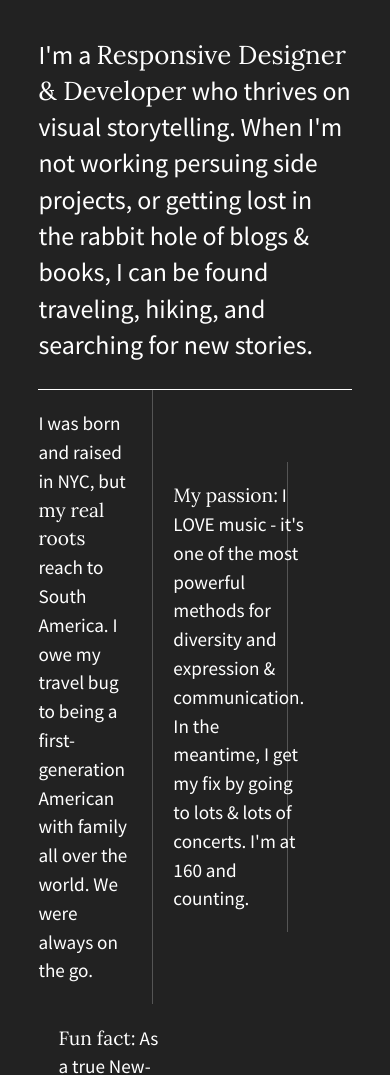
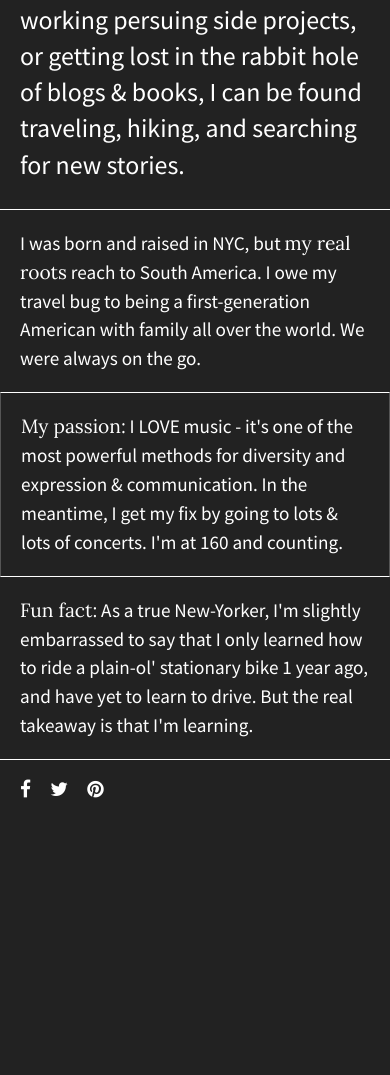
Before and after one commit to susangrundner/Aisha-flex-box-layout, a plain HTML site: page index.html in a window 390 px wide. Shown: the part 291-1366 px from the top of the page. After the commit the page ends 1111 px from the top, so only its background shows below. Drawn offline with nearby package versions, Linux system fonts and the light colour scheme.

Commit message:
fix padding and borders and add media queries

```diff
--- a/css/main.css
+++ b/css/main.css
@@ -103,12 +103,11 @@ html {
 
 body {
   font-family: 'Source Sans Pro', sans-serif;
-  padding: 0em 2em;
   color: #fff;
   display: flex;
   justify-content: center;
+  align-items: flex-start;
   font-size: 1.2em;
-  align-items: center;
   height: 100%;
 }
 
@@ -163,10 +162,8 @@ main p {
 
 #div-2 {
     padding-right: 20px;
-}
-
-#div-1, #div-2 {
-  border-right: 1px solid #555;
+    border-right: 1px solid #555;
+    border-left: 1px solid #555;
 }
 
 #div-2, #div-3 {
@@ -267,16 +264,42 @@ footer a {
    Modify as content requires.
    ========================================================================== */
 
-@media (min-width: 1201px) {
+@media (min-width: 976px) and (max-width: 1200px) {
     body {
       padding: 1em;
     }
+    .flex-items {
+      width: 30%;
+    }
 }
 
-@media (min-width: 768px) and (max-width: 1200px;) {
+@media (max-width: 975px) {
+    header,
+    main   {
+        padding-left: 20px;
+    }
+
+    main {
+        padding-right: 20px;
+    }
+
     .flex-items {
         width: 100%;
+        padding-right: 20px;
     }
+
+    #div-1 {
+        padding-left: 20px;
+    }
+
+    #div-2 {
+        border-top: 1px solid #fff;
+        border-bottom: 1px solid #fff;
+    }
+
+    footer {
+    padding: 20px;
+}
   }
 
 @media print,
```
